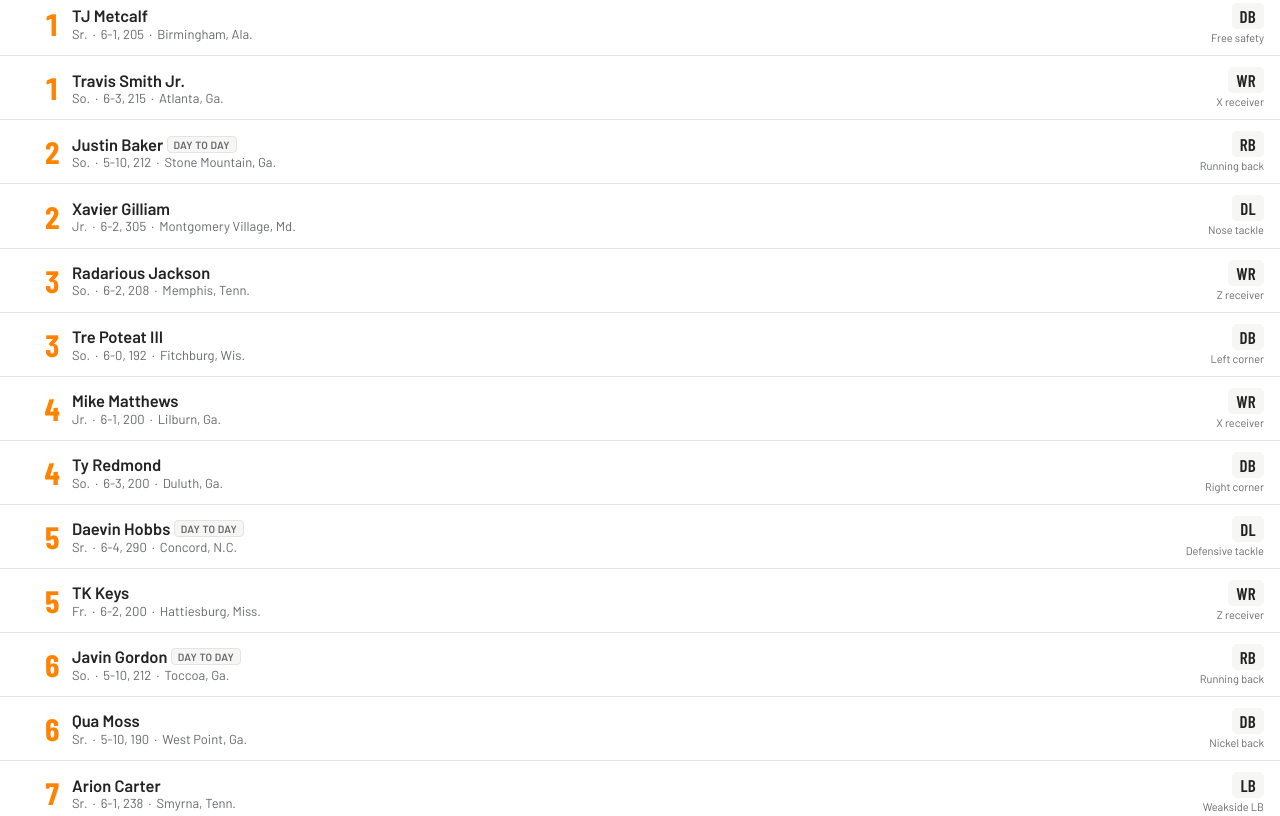
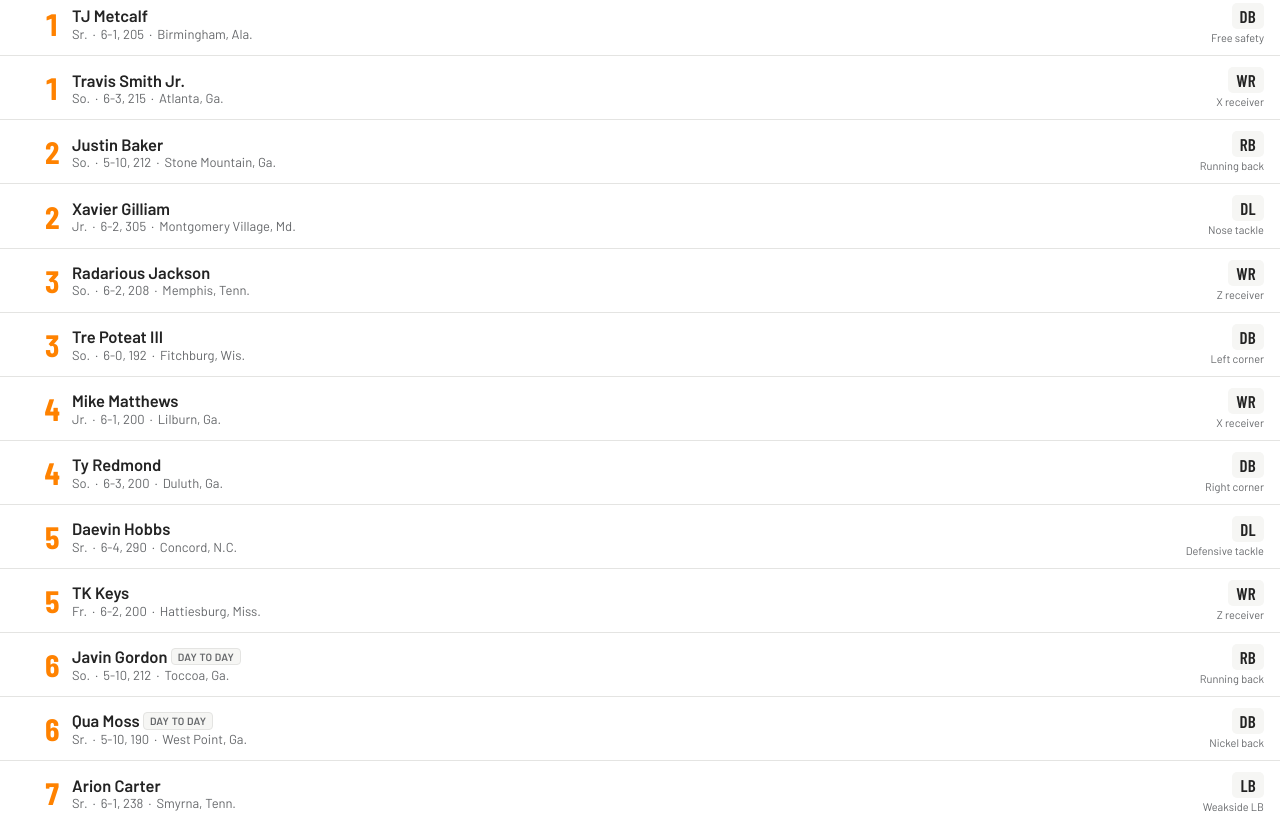
Before and after one commit to govolz/UT, a plain HTML site: page index.html in a window 1280 px wide. Shown: the part 389-1205 px from the top of the page. Drawn offline with nearby package versions, Linux system fonts and the light colour scheme.

Commit message:
Add files via upload

```diff
--- a/index.html
+++ b/index.html
@@ -127,14 +127,14 @@
 <div id="depth"></div>
 
 <footer>
-<p><b>Roster updated:</b> Aug. 2026 &middot; <b>Depth chart updated:</b> Sept. 23, 2026 (Texas week)</p>
+<p><b>Roster updated:</b> Aug. 2026 &middot; <b>Depth chart updated:</b> Oct. 7, 2026 (Arkansas week)</p>
 <p>Tap a player for hometown, high school, previous schools and where he lines up.
 Class: Fr. first year &middot; So. second &middot; Jr. third &middot; Sr. fourth &middot; 5th fifth.</p>
 <p>Players, numbers and hometowns come from the 2026 UT roster on utsports.com. Specific spots (corner vs. safety,
 guard vs. tackle) are not on that roster; they start from the Ourlads two-deep of Aug. 24, 2026, adjusted for
-season-ending injuries to Edrees Farooq, Jadais Richard, Jaedon Harmon, Joakim Dodson and Ethan Davis.
-"Day to day" tags come from news reports, not the official SEC availability report. Arion Carter served his
-one-game suspension against Furman and is back.
+season-ending injuries to Edrees Farooq, Jadais Richard, Jaedon Harmon, Joakim Dodson, Ethan Davis, Dylan Lewis
+and Wendell Moe Jr. "Day to day" tags reflect the Auburn availability report and news through Oct. 7; the
+Arkansas report comes out Wednesday night.
 The chart lists only the top few at each spot, so anyone deeper down shows just his position group.</p>
 </footer>
 
@@ -287,7 +287,7 @@ const DEPTH_ROWS = [
 ["Slot receiver","Receiver, slot",["Braylon Staley","Ian Duarte"]],
 ["Tight end","Tight end",["DaSaahn Brame","Trent Thomas","Cole Harrison"]],
 ["Left tackle","Left tackle",["David Sanders Jr.","Gabriel Osenda"]],
-["Left guard","Left guard",["Wendell Moe Jr.","Shamurad Umarov","Antoni Ogumoro"]],
+["Left guard","Left guard",["Shamurad Umarov","Antoni Ogumoro"]],
 ["Center","Center",["Sam Pendleton","Nic Moore"]],
 ["Right guard","Right guard",["Jesse Perry","Donovan Haslam"]],
 ["Right tackle","Right tackle",["Ory Williams","Jeremias Heard"]],
@@ -300,19 +300,19 @@ const DEPTH_ROWS = [
 ["Left corner","Left cornerback",["Kayin Lee","Tre Poteat III","Tim Merritt"]],
 ["Right corner","Right cornerback",["Ty Redmond","Zay Anderson"]],
 ["Strong safety","Strong safety",["Dejuan Lane","DJ Burks"]],
-["Free safety","Free safety",["TJ Metcalf","Dylan Lewis","Sidney Walton","Joel Wyatt"]],
-["Nickel back","Nickel back",["Qua Moss","Isaiah Hardge","Tevis Metcalf"]],
+["Free safety","Free safety",["TJ Metcalf","Sidney Walton","Joel Wyatt"]],
+["Nickel back","Nickel back",["Qua Moss","Tevis Metcalf","Jamyan Theodore","Isaiah Hardge"]],
 ["Punter","Punter",["Jackson Ross","Josh Turbyville","Logan Foley"]],
 ["Kicker","Place kicker",["Cooper Ranvier","Josh Turbyville","Grady Dangerfield"]],
 ["Long snapper","Long snapper",["Bennett Brady","Blake Howard"]],
 ["Kickoffs","Kickoffs",["Josh Turbyville","Grady Dangerfield"]],
 ["Holder","Holder",["Jackson Ross","Josh Turbyville","Logan Foley"]],
-["Punt returner","Punt returner",["Daune Morris","Ian Duarte"]],
+["Punt returner","Punt returner",["Qua Moss","Daune Morris","Ian Duarte"]],
 ["Kick returner","Kick returner",["Daune Morris"]]
 ];
 const UPDATED = {
   roster:"2026 roster, utsports.com",
-  depth:"Sept. 23, 2026, Texas week"
+  depth:"Oct. 7, 2026, Arkansas week"
 };
 
 // Players off the two-deep, with the spot they had been holding.
@@ -322,12 +322,14 @@ const STATUS = {
 "Jaedon Harmon":  {tag:"Out for season", note:"Torn ACL", spot:"Weakside LB"},
 "Joakim Dodson":  {tag:"Out for season", note:"Knee injury on a kick return vs. Furman (Sept. 5)", spot:"Slot receiver"},
 "Ethan Davis":    {tag:"Out for season", note:"Torn ACL at Georgia Tech (Sept. 12)", spot:"Tight end"},
-"DeSean Bishop":  {tag:"Day to day", note:"Hip, left Kennesaw State early. Expected to play vs. Texas", spot:null},
-"Javin Gordon":   {tag:"Day to day", note:"Leg, hurt at Georgia Tech and missed Kennesaw State. Expected to play vs. Texas", spot:null},
-"Justin Baker":   {tag:"Day to day", note:"Hand, in a cast after a punt block at Georgia Tech. Likely special teams only", spot:null},
-"Daevin Hobbs":   {tag:"Day to day", note:"Lingering injury, missed Kennesaw State", spot:null},
-"Nathan Robinson":{tag:"Day to day", note:"Minor injury at Georgia Tech, missed Kennesaw State", spot:null},
-"JJ Finch":       {tag:"Day to day", note:"Missed Georgia Tech with an injury", spot:null}
+"Dylan Lewis":    {tag:"Out for season", note:"Injury reported before Texas; listed out for the season by Oct. 3", spot:"Free safety"},
+"Wendell Moe Jr.":{tag:"Out for season", note:"Lower-body injury, expected to miss the rest of the year", spot:"Left guard"},
+"Faizon Brandon": {tag:"Day to day", note:"Throwing shoulder, hurt vs. Texas and limited vs. Auburn. MacIntyre reportedly starting at Arkansas", spot:null},
+"Javin Gordon":   {tag:"Day to day", note:"Leg, hurt at Georgia Tech. Out vs. Kennesaw State, Texas and Auburn", spot:null},
+"Shamurad Umarov":{tag:"Day to day", note:"Undisclosed injury late vs. Texas. Out vs. Auburn", spot:null},
+"Qua Moss":       {tag:"Day to day", note:"Concussion protocol after the Texas game. Out vs. Auburn", spot:null},
+"Kedric Golston II":{tag:"Day to day", note:"Out vs. Auburn", spot:null},
+"Nathan Robinson":{tag:"Day to day", note:"Listed probable vs. Auburn", spot:null}
 };
 
 const DEPTH = {};
```
